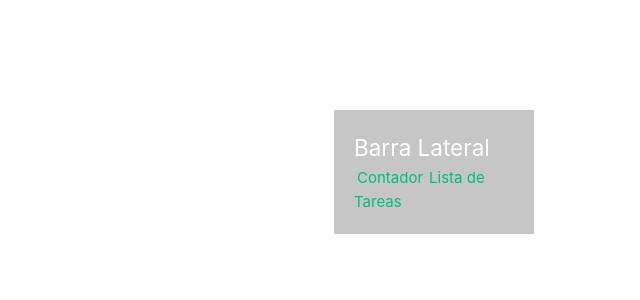
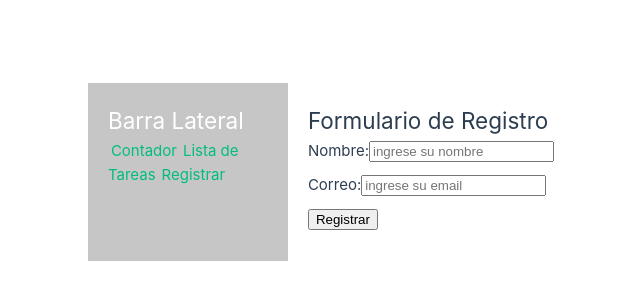
Before and after one commit to GitWolf210800/proyecto-vue, a Vue app in the folder Documents/proyecto-vue/proyecto-vue/: page /registrar in a window 1280 px wide. Shown: the part 228-528 px from the top of the page, without its empty margins (66-706 px from the left). Built offline with nearby package versions, Linux system fonts and the light colour scheme.

Commit message:
agregando rutas, componentes y un formulario

```diff
--- a/Documents/proyecto-vue/proyecto-vue/package.json
+++ b/Documents/proyecto-vue/proyecto-vue/package.json
@@ -10,7 +10,9 @@
     "lint": "eslint . --fix"
   },
   "dependencies": {
+    "@vee-validate/yup": "^4.14.3",
     "pinia": "^2.2.4",
+    "vee-validate": "^4.14.3",
     "vue": "^3.5.12",
     "vue-router": "^4.4.5"
   },
--- a/Documents/proyecto-vue/proyecto-vue/src/components/SideBar.vue
+++ b/Documents/proyecto-vue/proyecto-vue/src/components/SideBar.vue
@@ -4,6 +4,7 @@
 <h2>Barra Lateral</h2>
 <router-link to="/contador">Contador</router-link>
 <router-link to="/lista-de-tareas">Lista de Tareas</router-link>
+<router-link to="/registrar">Registrar</router-link>
 </div>
 
 </template>
--- /dev/null
+++ b/Documents/proyecto-vue/proyecto-vue/src/modules/registro/views/RegistrarView.vue
@@ -0,0 +1,28 @@
+<template>
+    <div>
+        <h2>Formulario de Registro</h2>
+        <Form>
+            <div class="form">
+                <label for="nombre">Nombre:</label>
+                <input type="text" placeholder="ingrese su nombre">
+            </div>
+            <div class="form">
+                <label for="correo">Correo:</label>
+                <input type="email" placeholder="ingrese su email">
+            </div>
+            <div class="form">
+                <button type="submit">Registrar</button>
+            </div>
+        </Form>
+    </div>
+</template>
+
+<script setup>
+import { Form, Field } from 'vee-validate';
+</script>
+
+<style scoped>
+.form {
+    margin-bottom: 10px;
+}
+</style>
--- /dev/null
+++ b/Documents/proyecto-vue/proyecto-vue/src/modules/registro/views/schemas/validationSchema.js
@@ -0,0 +1,6 @@
+import * as yup from 'yup';
+
+export const schema = yup.object({
+    nombre: yup.string().required(),
+    email: yup.email().required()
+});
--- a/Documents/proyecto-vue/proyecto-vue/src/router/index.js
+++ b/Documents/proyecto-vue/proyecto-vue/src/router/index.js
@@ -17,13 +17,19 @@ const router = createRouter({
       // route level code-splitting
       // this generates a separate chunk (About.[hash].js) for this route
       // which is lazy-loaded when the route is visited.
-      component: () => import('../components/Contador.vue')
+      component: () => import('../modules/contador/components/Contador.vue')
     }
     ,
     {
       path: '/lista-de-tareas',
       name: 'ListaDeTareas',
-      component: () => import('../components/ListaDeTareas.vue')
+      component: () => import('../modules/listaDeTareas/components/ListaDeTareas.vue')
+    }
+    ,
+    {
+      path: '/registrar',
+      name: 'registrar',
+      component: () => import('../modules/registro/views/RegistrarView.vue')
     }
   ]
 })
```
Also changed, not shown: Documents/proyecto-vue/proyecto-vue/src/modules/contador/components/Contador.vue (renamed from Documents/proyecto-vue/proyecto-vue/src/components/Contador.vue), Documents/proyecto-vue/proyecto-vue/src/modules/listaDeTareas/components/ListaDeTareas.vue (renamed from Documents/proyecto-vue/proyecto-vue/src/components/ListaDeTareas.vue), 1 other file (tests, documents, lock files or other folders).
